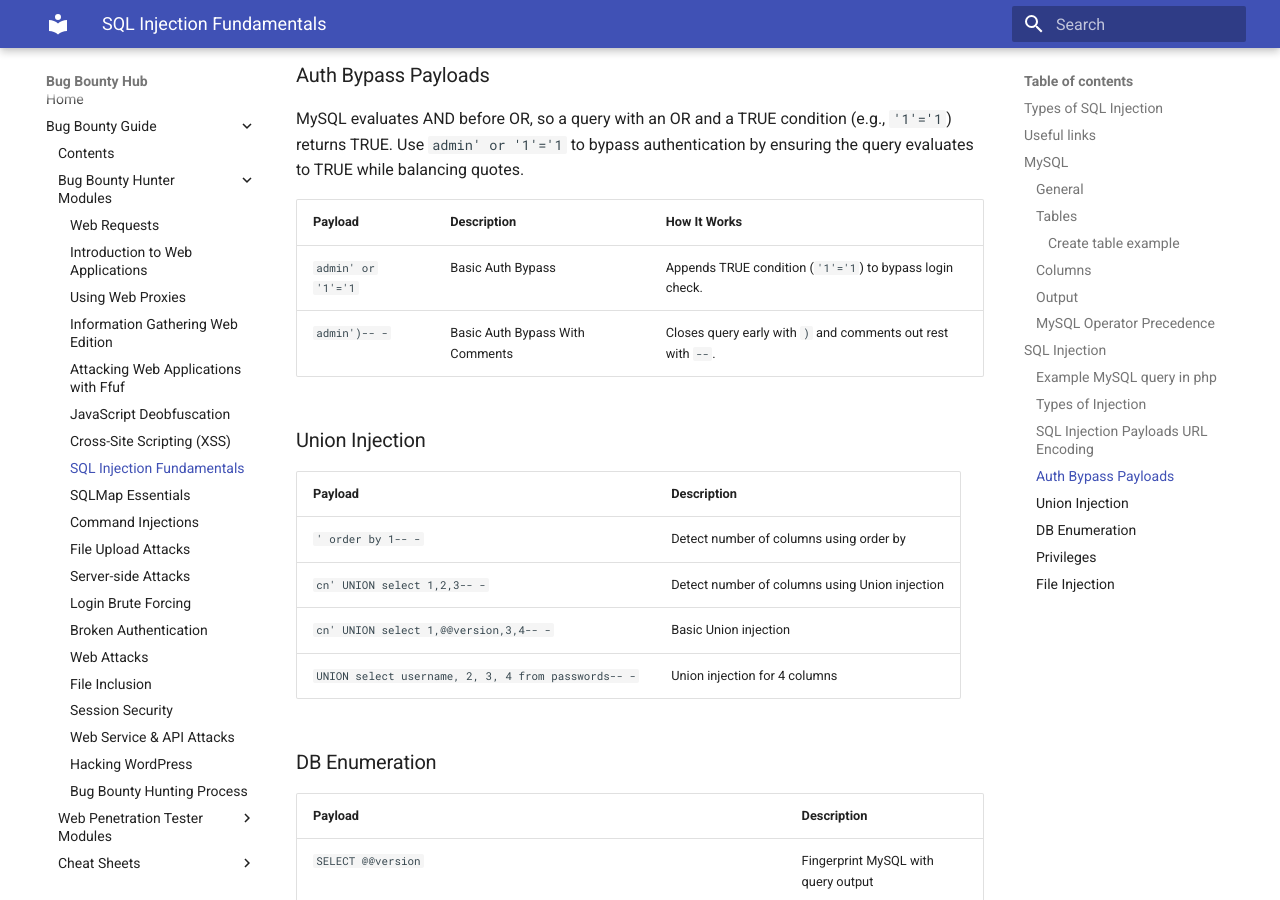
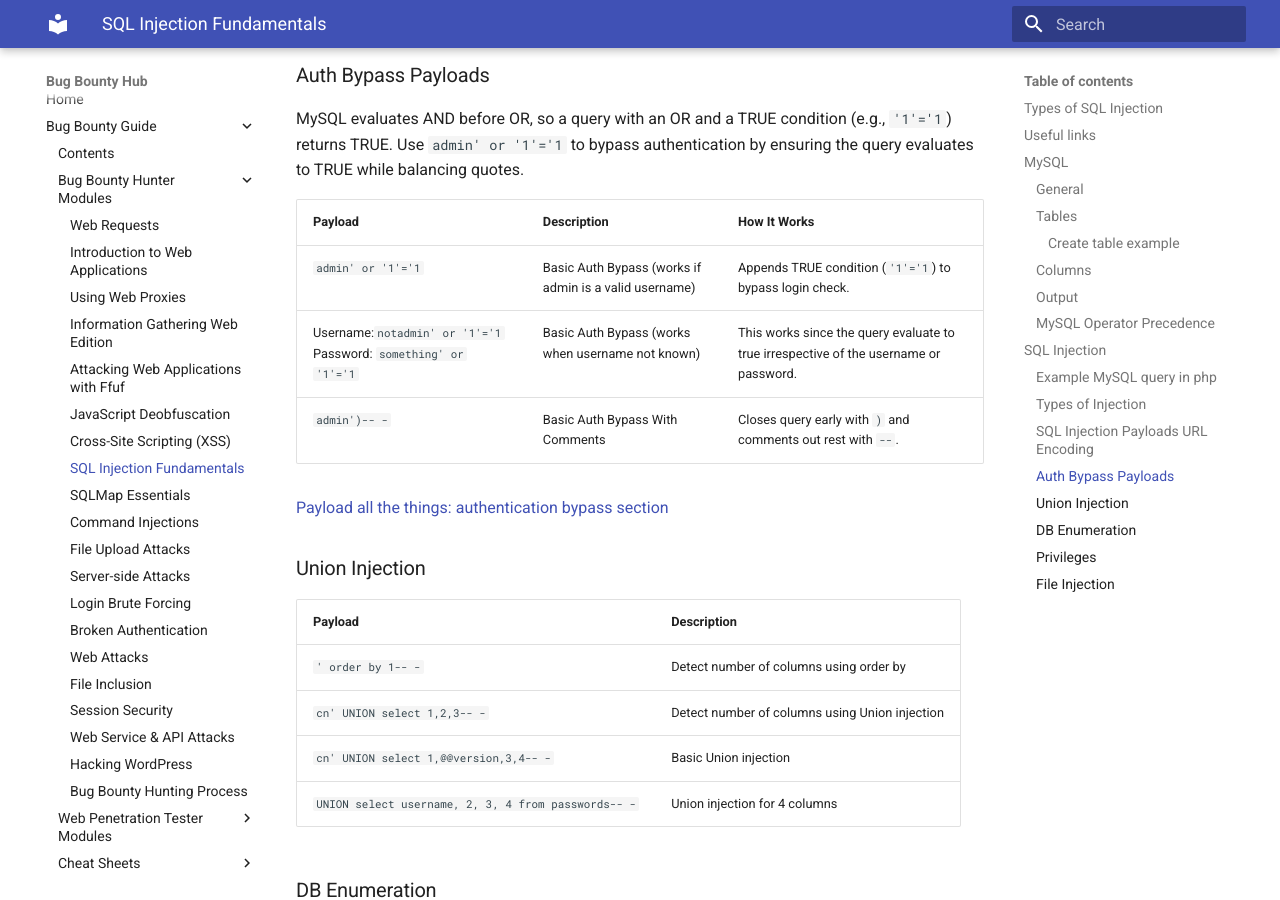
Before and after one commit to variable190/BugBounty, an MkDocs documentation site: the page built from docs/bug-bounty-guide/sql-injection-fundamentals.md, in a window 1280 px wide and 900 px high, scrolled down 5139 px. Built offline with MkDocs 1.6.1 and Material for MkDocs 9.7.7, drawn with Linux system fonts in a browser that asks for light colours.

Commit message:
finish subverting query logic section in sql injection fundamentals page

```diff
--- a/docs/bug-bounty-guide/sql-injection-fundamentals.md
+++ b/docs/bug-bounty-guide/sql-injection-fundamentals.md
@@ -146,8 +146,11 @@ MySQL evaluates AND before OR, so a query with an OR and a TRUE condition (e.g.,
 
 | Payload            | Description                     | How It Works                                   |
 |--------------------|---------------------------------|------------------------------------------------|
-| `admin' or '1'='1` | Basic Auth Bypass               | Appends TRUE condition (`'1'='1`) to bypass login check. |
+| `admin' or '1'='1` | Basic Auth Bypass (works if admin is a valid username) | Appends TRUE condition (`'1'='1`) to bypass login check. |
+| Username:`notadmin' or '1'='1` Password: `something' or '1'='1` | Basic Auth Bypass (works when username not known) | This works since the query evaluate to true irrespective of the username or password. |
 | `admin')-- -`      | Basic Auth Bypass With Comments | Closes query early with `)` and comments out rest with `--`. |
+
+[Payload all the things: authentication bypass section](https://github.com/swisskyrepo/PayloadsAllTheThings/tree/master/SQL%20Injection#authentication-bypass)
 
 ### Union Injection
 
```
